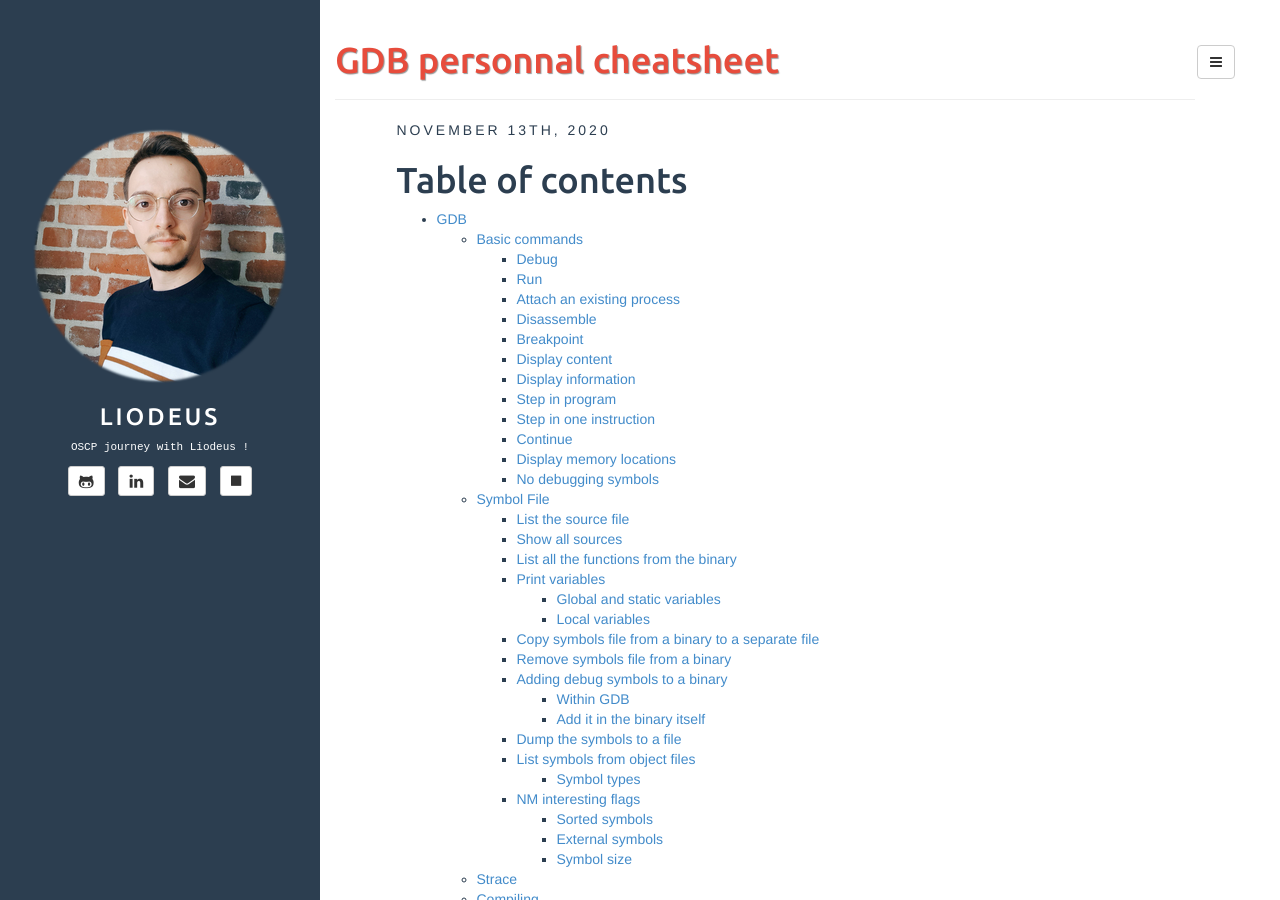
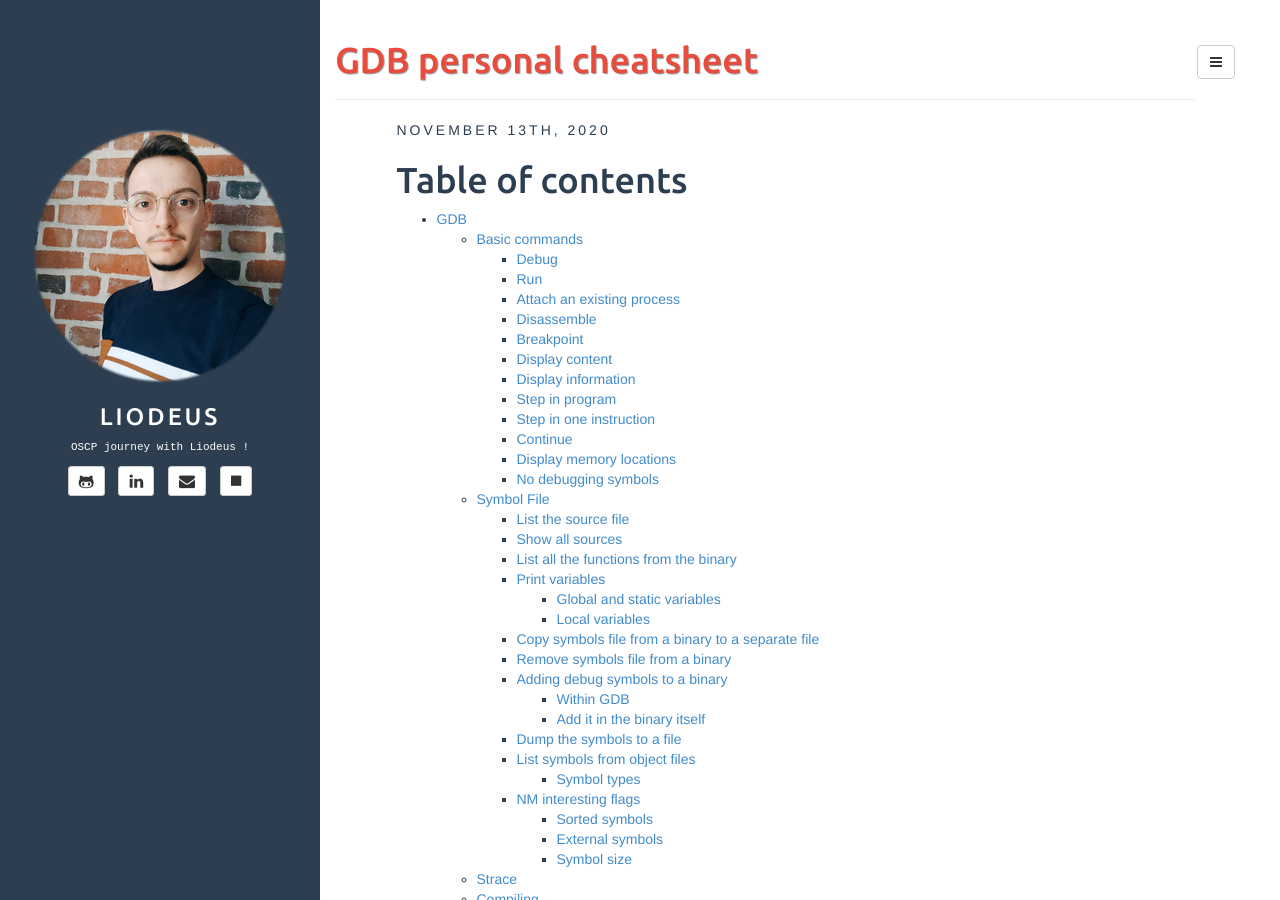
Before and after one commit to Liodeus/liodeus.github.io, a Jekyll site: the page built from _posts/2020-11-13-GDB.md, in a window 1280 px wide and 900 px high. Built offline with Jekyll 4.4.1, drawn with Linux system fonts in a browser that asks for light colours.

Commit message:
Add files via upload

```diff
--- a/_posts/2020-11-13-GDB.md
+++ b/_posts/2020-11-13-GDB.md
@@ -1,8 +1,8 @@
 ---
 layout: post
-title: GDB personnal cheatsheet
+title: GDB personal cheatsheet
 tags: [GDB, Cheatsheet, Exploit, Reverse]
-description: "GDB personnal cheatsheet"
+description: "GDB personal cheatsheet"
 ---
 
 # Table of contents
```
